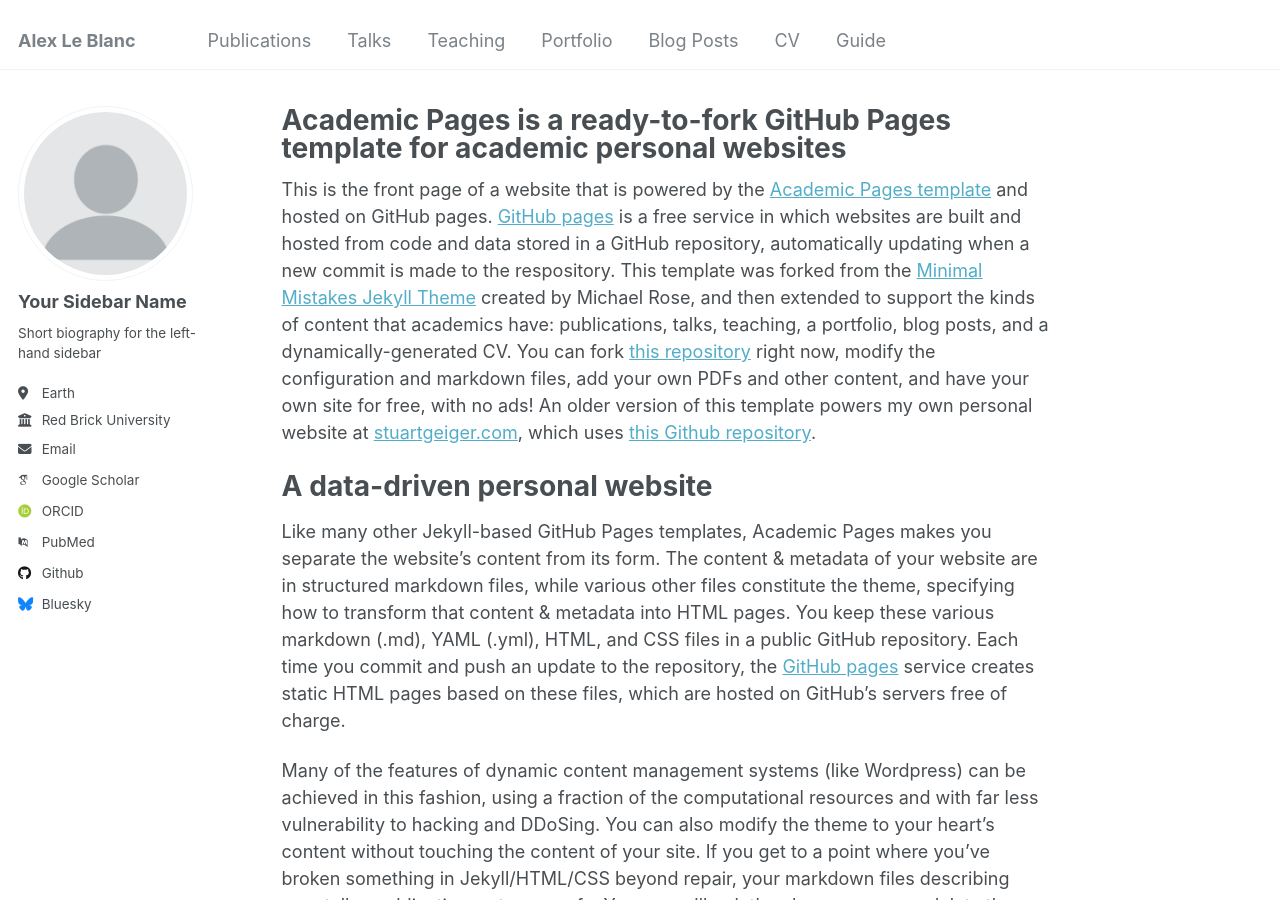
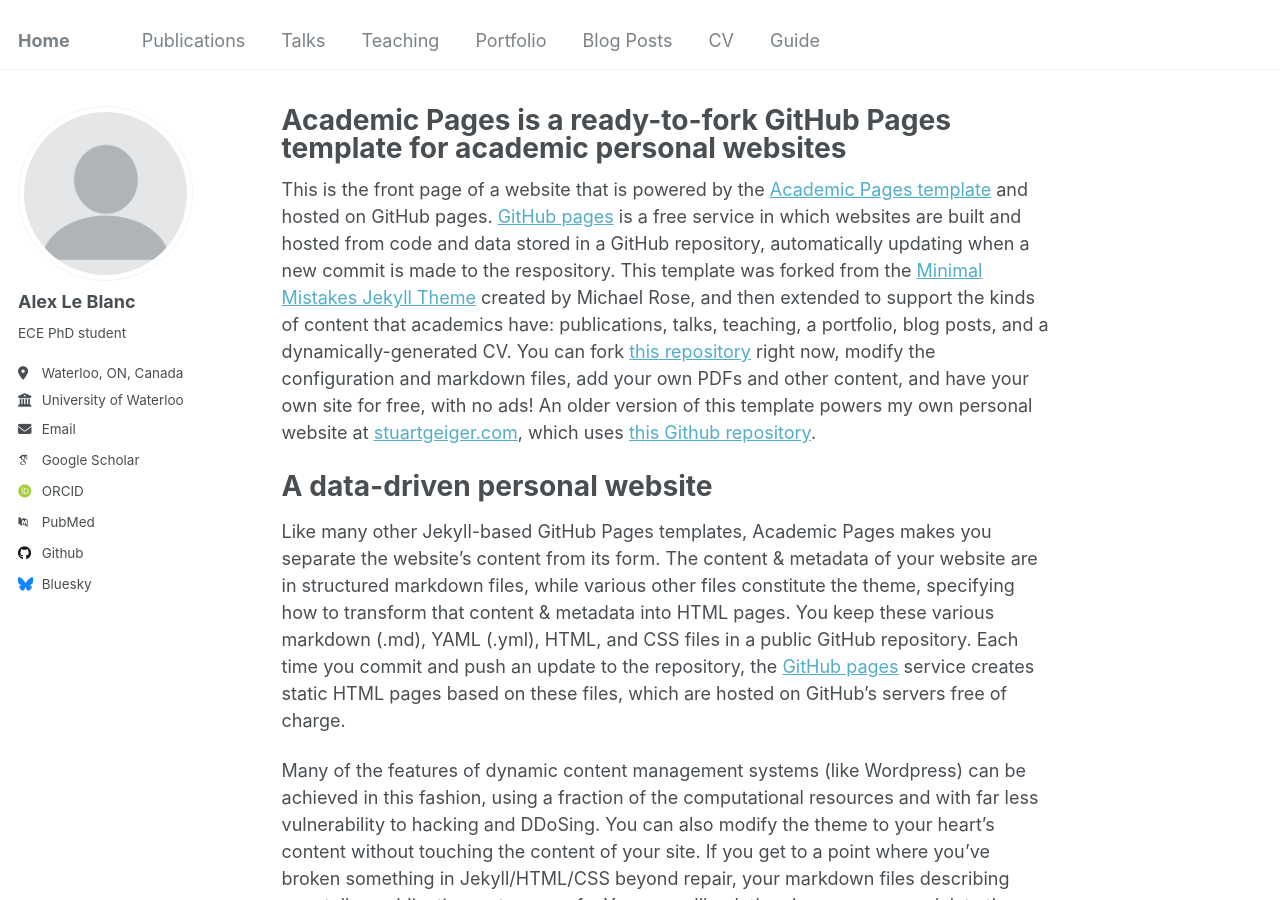
Before and after one commit to AlexLB99/AlexLB99.github.io, a Jekyll site: the page built from _pages/about.md, in a window 1280 px wide and 900 px high. Built offline with Jekyll 4.4.1, drawn with Linux system fonts in a browser that asks for light colours; some web fonts are replaced.

Commit message:
updated config some more

```diff
--- a/_config.yml
+++ b/_config.yml
@@ -8,7 +8,7 @@
 
 # Basic Site Settings
 locale                   : "en-US"
-title                    : "Alex Le Blanc"
+title                    : "Home"
 title_separator          : "-"
 name                     : &name "Alex Le Blanc"
 description              : &description "PhD student at the University of Waterloo"
@@ -22,11 +22,11 @@ repository               : "academicpages/academicpages.github.io"
 author:
   # Biographic information
   avatar           : "profile.png"
-  name             : "Your Sidebar Name"
+  name             : "Alex Le Blanc"
   pronouns         : # example: "she/her"
-  bio              : "Short biography for the left-hand sidebar"
-  location         : "Earth"
-  employer         : "Red Brick University"
+  bio              : "ECE PhD student"
+  location         : "Waterloo, ON, Canada"
+  employer         : "University of Waterloo"
   uri              : # URL
   email            : "none@example.org"
 
```
